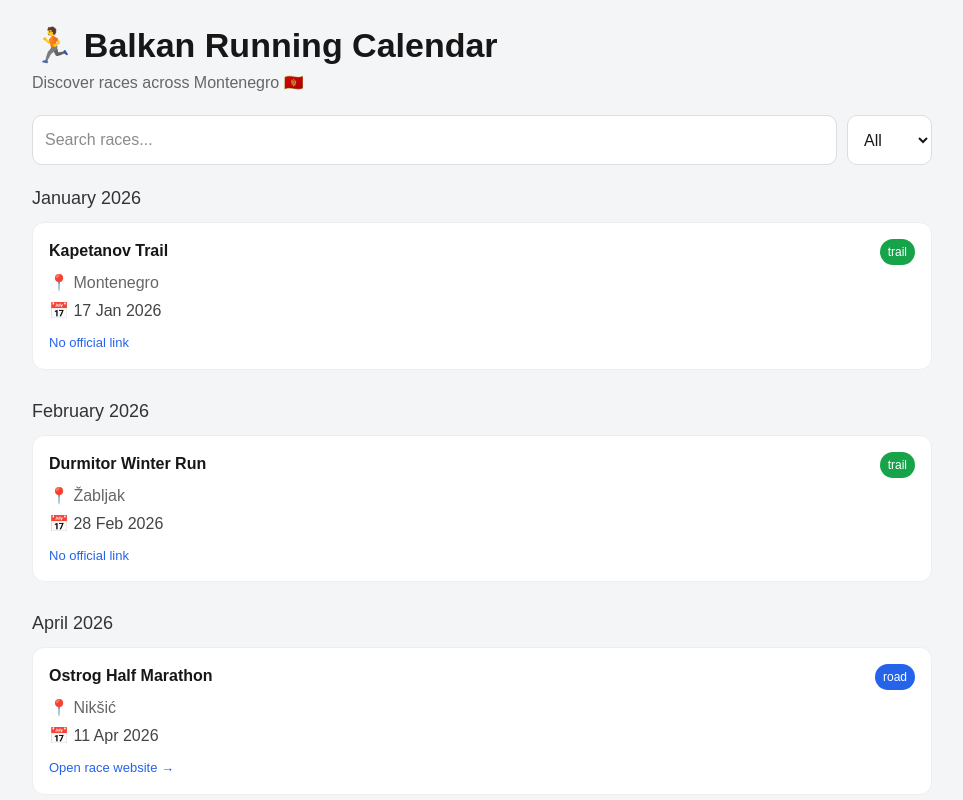
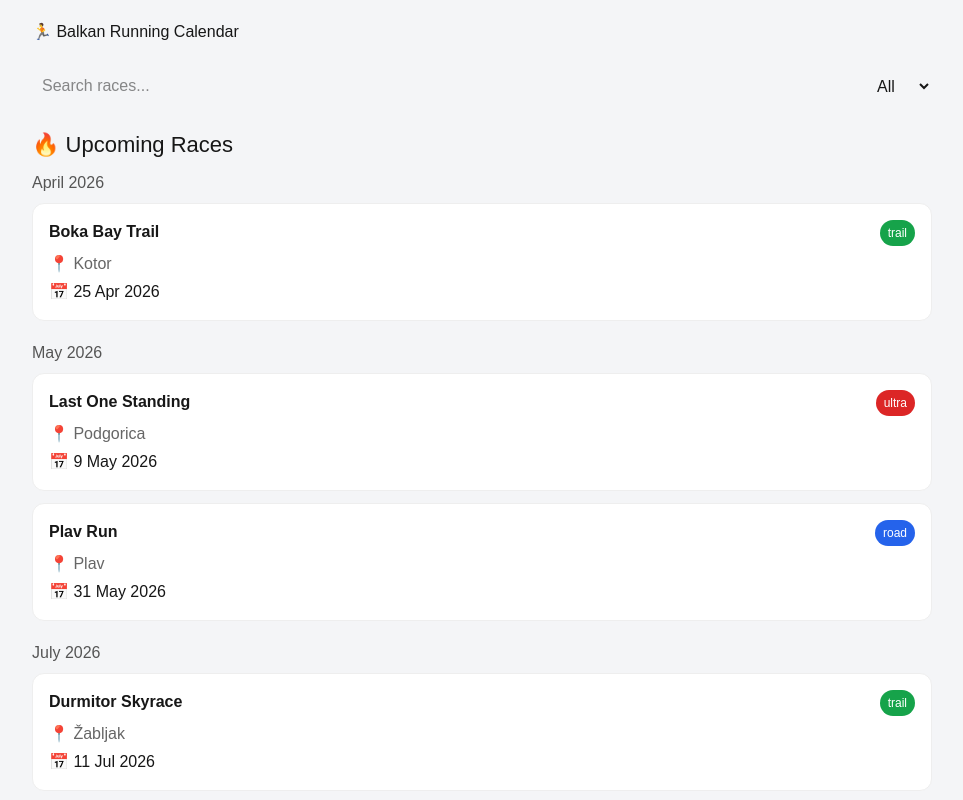
Before and after one commit to johnkremer-mne/runningkalender, a Next.js app: page / in a window 1280 px wide. Shown: the top 800 px of the page, without its empty margins (158-1121 px from the left). Built offline with nearby package versions, Linux system fonts and the light colour scheme.

Commit message:
Add upcoming & past sections

```diff
--- a/app/page.tsx
+++ b/app/page.tsx
@@ -75,8 +75,24 @@ export default function Home() {
       type: "trail",
       link:
         "https://itra.run/Races/RaceDetails/Prokletije.Trail.BLUE.29K/2026/114423"
+    },
+
+    // 🆕 NEW RACES
+    {
+      name: "Podgorica Millennium Run",
+      date: "2026-10-04",
+      location: "Podgorica",
+      type: "road"
+    },
+    {
+      name: "Lovćen Trail",
+      date: "2026-11-15",
+      location: "Cetinje",
+      type: "trail"
     }
   ]
+
+  const today = new Date()
 
   const filtered = races
     .filter(r =>
@@ -85,9 +101,13 @@ export default function Home() {
     .filter(r => filter === "all" || r.type === filter)
     .sort((a, b) => new Date(a.date).getTime() - new Date(b.date).getTime())
 
+  const upcoming = filtered.filter(r => new Date(r.date) >= today)
+  const past = filtered.filter(r => new Date(r.date) < today)
+
+  const groupByMonth = (list: Race[]) => {
     const grouped: Record<string, Race[]> = {}
 
-  filtered.forEach(r => {
+    list.forEach(r => {
       const month = new Date(r.date).toLocaleString("en-GB", {
         month: "long",
         year: "numeric"
@@ -97,6 +117,12 @@ export default function Home() {
       grouped[month].push(r)
     })
 
+    return grouped
+  }
+
+  const upcomingGrouped = groupByMonth(upcoming)
+  const pastGrouped = groupByMonth(past)
+
   const badgeColor = (type: string) => {
     if (type === "road") return "#2563eb"
     if (type === "trail") return "#16a34a"
@@ -104,66 +130,13 @@ export default function Home() {
     return "#999"
   }
 
-  return (
-    <div style={{ background: "#f4f5f7", minHeight: "100vh", padding: 20 }}>
+  const renderSection = (title: string, data: Record<string, Race[]>) => (
+    <div style={{ marginBottom: 40 }}>
+      <h2 style={{ fontSize: 22, marginBottom: 10 }}>{title}</h2>
 
-      {/* HEADER */}
-      <div style={{ maxWidth: 900, margin: "0 auto 20px" }}>
-        <h1 style={{ fontSize: 34, fontWeight: 700 }}>
-          🏃 Balkan Running Calendar
-        </h1>
-        <p style={{ color: "#666" }}>
-          Discover races across Montenegro 🇲🇪
-        </p>
-      </div>
-
-      {/* FILTER BAR */}
-      <div
-        style={{
-          maxWidth: 900,
-          margin: "0 auto 20px",
-          display: "flex",
-          gap: 10
-        }}
-      >
-        <input
-          placeholder="Search races..."
-          value={search}
-          onChange={(e) => setSearch(e.target.value)}
-          style={{
-            flex: 1,
-            padding: 12,
-            borderRadius: 10,
-            border: "1px solid #ddd",
-            background: "white"
-          }}
-        />
-
-        <select
-          value={filter}
-          onChange={(e) => setFilter(e.target.value as any)}
-          style={{
-            padding: 12,
-            borderRadius: 10,
-            border: "1px solid #ddd",
-            background: "white"
-          }}
-        >
-          <option value="all">All</option>
-          <option value="road">Road</option>
-          <option value="trail">Trail</option>
-          <option value="ultra">Ultra</option>
-        </select>
-      </div>
-
-      {/* LIST */}
-      <div style={{ maxWidth: 900, margin: "0 auto" }}>
-        {Object.entries(grouped).map(([month, races]) => (
-          <div key={month} style={{ marginBottom: 28 }}>
-
-            <h2 style={{ fontSize: 18, marginBottom: 10, color: "#333" }}>
-              {month}
-            </h2>
+      {Object.entries(data).map(([month, races]) => (
+        <div key={month} style={{ marginBottom: 20 }}>
+          <h3 style={{ color: "#555", marginBottom: 8 }}>{month}</h3>
 
           <div style={{ display: "grid", gap: 12 }}>
             {races.map((race, i) => (
@@ -172,30 +145,18 @@ export default function Home() {
                 href={race.link || "#"}
                 target="_blank"
                 rel="noopener noreferrer"
-                  style={{
-                    textDecoration: "none",
-                    color: "inherit"
-                  }}
+                style={{ textDecoration: "none", color: "inherit" }}
               >
                 <div
                   style={{
                     background: "white",
                     padding: 16,
                     borderRadius: 12,
-                      border: "1px solid #eee",
-                      transition: "0.2s",
-                      cursor: "pointer"
+                    border: "1px solid #eee"
                   }}
-                    onMouseOver={(e) =>
-                      (e.currentTarget.style.transform = "translateY(-2px)")
-                    }
-                    onMouseOut={(e) =>
-                      (e.currentTarget.style.transform = "translateY(0)")
-                    }
                 >
                   <div style={{ display: "flex", justifyContent: "space-between" }}>
                     <strong>{race.name}</strong>
-
                     <span
                       style={{
                         fontSize: 12,
@@ -213,17 +174,13 @@ export default function Home() {
                     📍 {race.location}
                   </div>
 
-                    <div style={{ color: "#444", marginTop: 4 }}>
+                  <div style={{ marginTop: 4 }}>
                     📅{" "}
                     {new Date(race.date).toLocaleDateString("en-GB", {
                       day: "numeric",
                       month: "short",
                       year: "numeric"
                     })}
-                    </div>
-
-                    <div style={{ marginTop: 10, fontSize: 13, color: "#2563eb" }}>
-                      {race.link ? "Open race website →" : "No official link"}
                   </div>
                 </div>
               </a>
@@ -232,6 +189,36 @@ export default function Home() {
         </div>
       ))}
     </div>
+  )
+
+  return (
+    <div style={{ background: "#f4f5f7", minHeight: "100vh", padding: 20 }}>
+      <div style={{ maxWidth: 900, margin: "0 auto" }}>
+        <h1>🏃 Balkan Running Calendar</h1>
+
+        <div style={{ margin: "20px 0", display: "flex", gap: 10 }}>
+          <input
+            placeholder="Search races..."
+            value={search}
+            onChange={(e) => setSearch(e.target.value)}
+            style={{ flex: 1, padding: 10 }}
+          />
+
+          <select
+            value={filter}
+            onChange={(e) => setFilter(e.target.value as any)}
+          >
+            <option value="all">All</option>
+            <option value="road">Road</option>
+            <option value="trail">Trail</option>
+            <option value="ultra">Ultra</option>
+          </select>
+        </div>
+
+        {renderSection("🔥 Upcoming Races", upcomingGrouped)}
+
+        {past.length > 0 && renderSection("📦 Past Races", pastGrouped)}
+      </div>
     </div>
   )
 }
```
Lines whose indentation alone changed are shown as unchanged.
